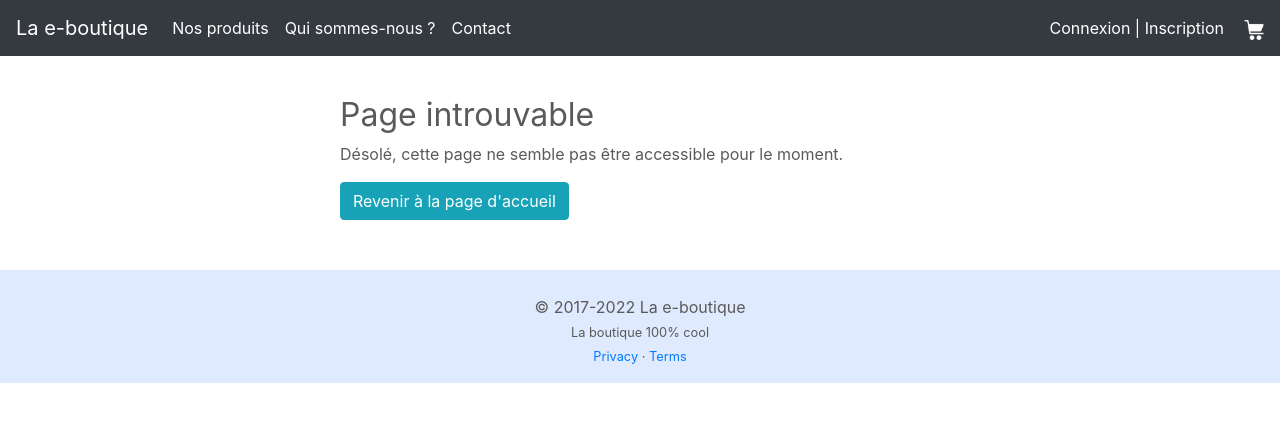
After one commit to E-Bousk/-SymEcommerce-5, a Symfony app: template templates/bundles/TwigBundle/Exception/error.html.twig in a window 1280 px wide. The commit adds this page. Shown: the top 422 px of the page. Run offline with Twig, Linux system fonts and the light colour scheme; the template is opened without the code that fills it, so the values that code supplies are empty; some libraries are stand-ins or nearby versions.

Commit message:
Custom error page + secure backoffice access + minor changes

```diff
--- a/src/Controller/Admin/DashboardController.php
+++ b/src/Controller/Admin/DashboardController.php
@@ -19,7 +19,7 @@ use EasyCorp\Bundle\EasyAdminBundle\Controller\AbstractDashboardController;
 class DashboardController extends AbstractDashboardController
 {
     /**
-     * @Route("/admin", name="admin")
+     * @Route("/admin", name="app_admin")
      */
     public function index(): Response
     {
--- a/src/Controller/Admin/ProductCrudController.php
+++ b/src/Controller/Admin/ProductCrudController.php
@@ -30,7 +30,7 @@ class ProductCrudController extends AbstractCrudController
                 ->setUploadedFileNamePattern('[randomhash].[extension]')
                 ->setRequired(false),
             TextField::new('subtitle'),
-            TextareaField::new('description'),
+            TextareaField::new('description')->hideOnIndex(),
             BooleanField::new('isBest', 'Mettre en avant'),
             MoneyField::new('Price')->setCurrency('EUR'),
             AssociationField::new('category')
--- a/templates/account/index.html.twig
+++ b/templates/account/index.html.twig
@@ -9,7 +9,10 @@
     <p>C'est dans cet espace que vous allez pouvoir gérer toutes vos informations personnelles.</p>
 
     <hr>
-
+    {% if is_granted('ROLE_ADMIN') %}
+    <a href="{{ path('app_admin') }}">Espace administrateur</a>
+    <br>
+    {% endif %}
     <a href="{{ path('app_account_edit_password') }}">Modifier mon mot de passe</a>
     <br>
     <a href="{{ path('app_account_address') }}">Gérer mes adresses</a>
--- /dev/null
+++ b/templates/bundles/TwigBundle/Exception/error.html.twig
@@ -0,0 +1,11 @@
+{% extends 'base.html.twig' %}
+
+{% block title %}Page introuvable{% endblock %}
+
+{% block body %}
+    <div class="block-small">
+        <h2>Page introuvable</h2>
+        <p>Désolé, cette page ne semble pas être accessible pour le moment.</p>
+        <a class="btn btn-info" href="{{ path('app_home') }}">Revenir à la page d'accueil</a>
+    </div>
+{% endblock %}
--- a/templates/reset_password/index.html.twig
+++ b/templates/reset_password/index.html.twig
@@ -1,6 +1,6 @@
 {% extends 'base.html.twig' %}
 
-{% block title %}Mot de passe oublié - La e-boutique {% endblock %}
+{% block title %}Mot de passe oublié{% endblock %}
 
 {% block body %}
     <div class="block-small">
--- a/templates/reset_password/update.html.twig
+++ b/templates/reset_password/update.html.twig
@@ -1,6 +1,6 @@
 {% extends 'base.html.twig' %}
 
-{% block title %}Mot de passe oublié - La e-boutique {% endblock %}
+{% block title %}Mot de passe oublié{% endblock %}
 
 {% block body %}
     <div class="block-small">
--- a/templates/security/login.html.twig
+++ b/templates/security/login.html.twig
@@ -1,6 +1,6 @@
 {% extends 'base.html.twig' %}
 
-{% block title %}Se connecter - La e-boutique {% endblock %}
+{% block title %}Se connecter{% endblock %}
 
 {% block body %}
     <div class="block-small">
```
Also changed, not shown: 1 other file.
